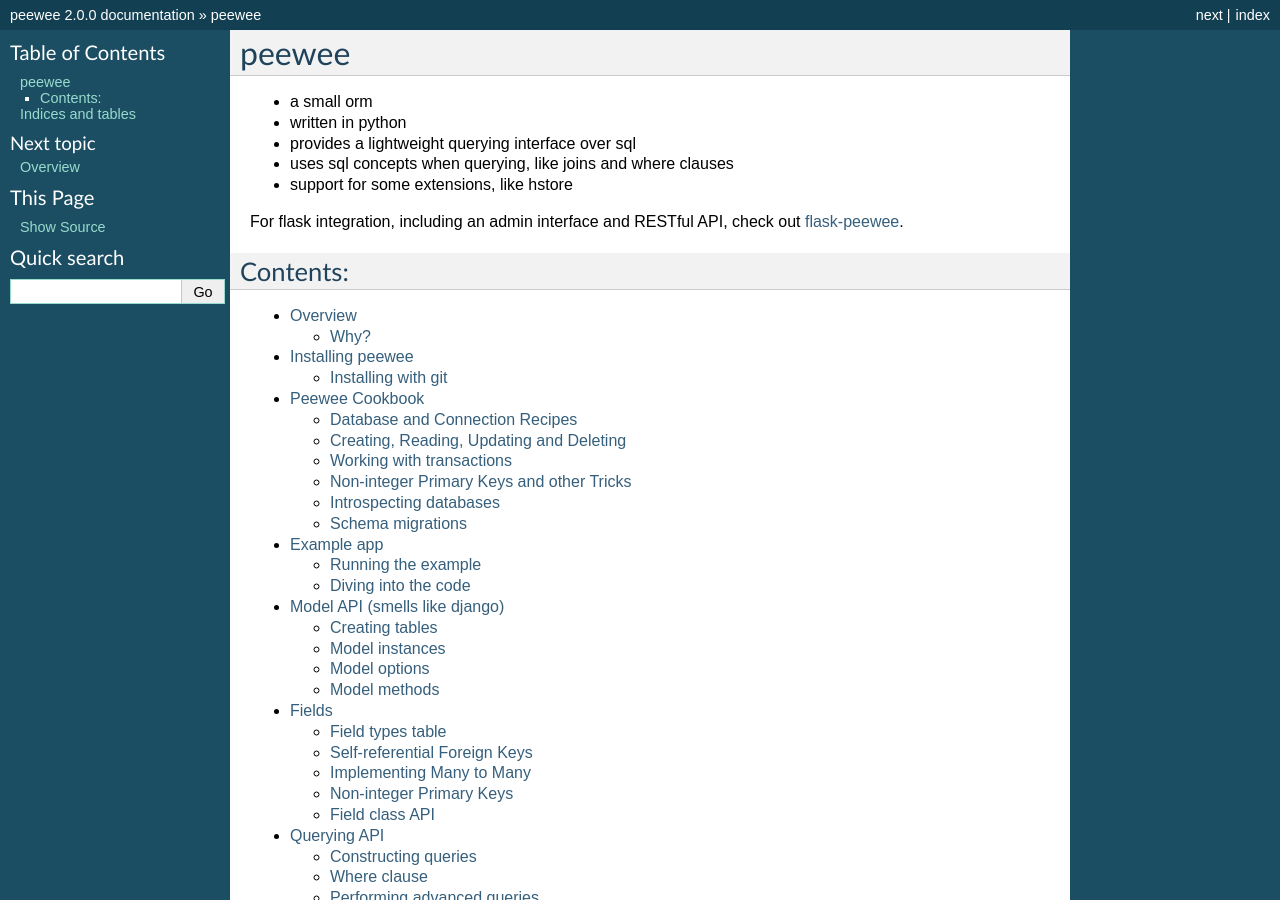
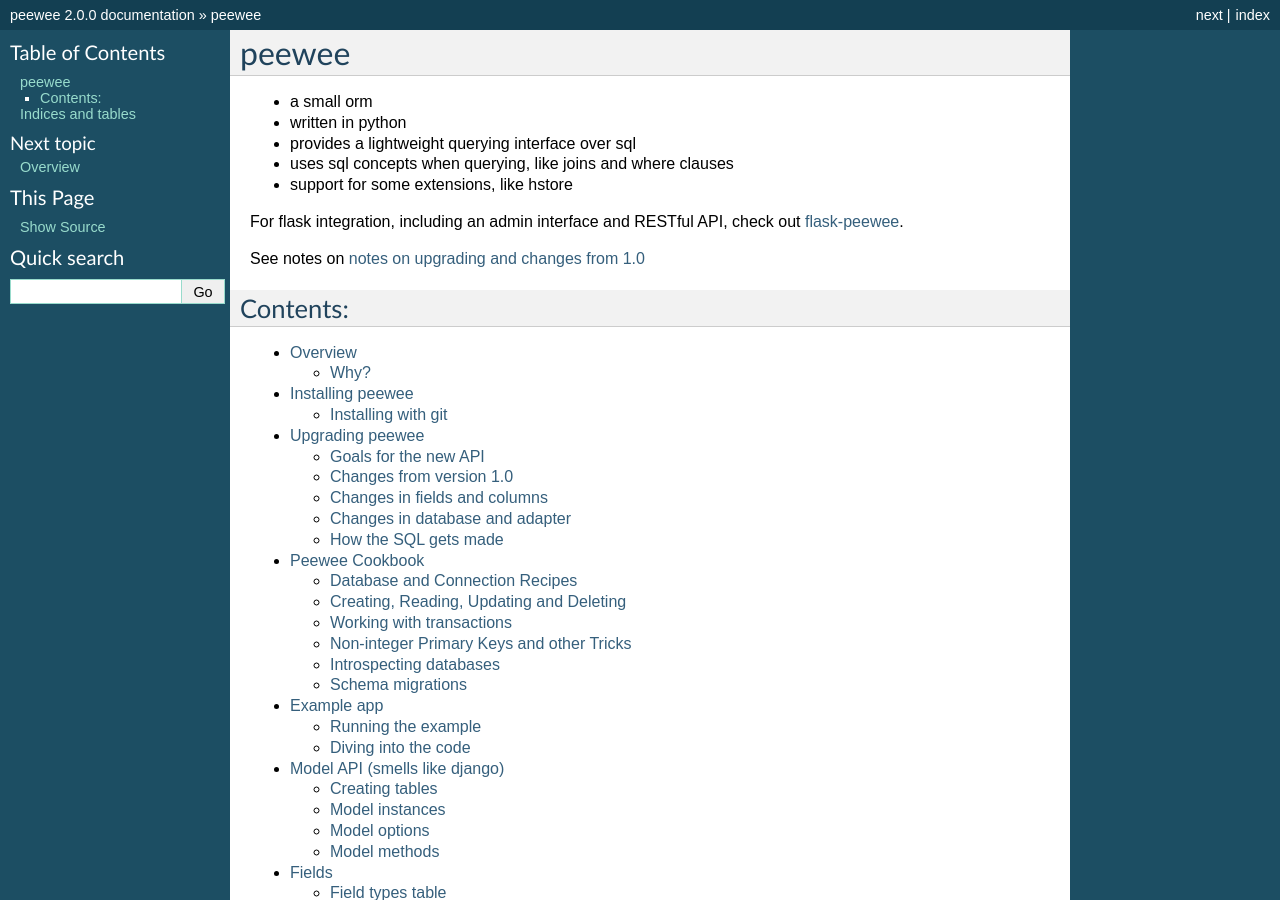
Before and after one commit to coleifer/peewee, a Sphinx documentation site: the page built from docs/index.rst, in a window 1280 px wide and 900 px high. Built offline with Sphinx 7.4.7, drawn with Linux system fonts in a browser that asks for light colours; some of the changed lines change nothing that is shown.

Commit message:
Adding a doc on upgrading

```diff
--- a/docs/index.rst
+++ b/docs/index.rst
@@ -15,6 +15,8 @@
 For flask integration, including an admin interface and RESTful API, check
 out `flask-peewee <https://github.com/coleifer/flask-peewee/>`_.
 
+See notes on :ref:`notes on upgrading and changes from 1.0 <upgrading>`
+
 Contents:
 ---------
 
@@ -24,6 +26,7 @@
 
    peewee/overview
    peewee/installation
+   peewee/upgrading
    peewee/cookbook
    peewee/example
    peewee/models
--- /dev/null
+++ b/docs/peewee/upgrading.rst
@@ -0,0 +1,224 @@
+.. _upgrading:
+
+Upgrading peewee
+================
+
+Peewee went from 2319 SLOC to 1666.
+
+Goals for the new API
+---------------------
+
+* consistent: there is one way of doing things
+* expressive: things can be done that I never thought of
+
+
+.. _changes:
+
+Changes from version 1.0
+------------------------
+
+The biggest changes between 1.0 and 2.0 are in the syntax used for
+constructing queries.  The first iteration of peewee I threw up on github
+was about 600 lines.  I was passing around strings and dictionaries and
+as time went on and I added features, those strings turned into tuples and
+objects.  This meant, though, that I needed code to handle all the possible
+ways of expressing something.  Look at the code for `parse_select <https://gist.github.com/a957dbbff0310fd88d5c>`_.
+
+I learned a valuable lesson:  keep data in datastructures until the
+*absolute* last second.
+
+With the benefit of hindsight and experience, I decided to rewrite and unify
+the API a bit.  The result is a tradeoff.  The newer syntax may be a bit more
+verbose at times, but at least it will be consistent.
+
+Since seeing is believing, I will show some side-by-side comparisons.  Let's
+pretend we're using the models from the cookbook, good ol' user and tweet:
+
+.. code-block:: python
+
+    class User(Model):
+        username = CharField()
+
+    class Tweet(Model):
+        user = ForeignKeyField(User, related_name='tweets')
+        message = TextField()
+        created_date = DateTimeField(default=datetime.datetime.now)
+        is_published = BooleanField(default=True)
+
+
+Get me a list of all tweets by a user named "charlie":
+
+.. code-block:: python
+
+    # 1.0
+    Tweet.select().join(User).where(username='charlie')
+
+    # 2.0
+    Tweet.select().join(User).where(User.username == 'charlie')
+
+Get me a list of tweets ordered by the authors username, then newest to oldest:
+
+.. code-block:: python
+
+    # 1.0
+    Tweet.select().order_by(('created_date', 'desc')).join(User).order_by('username')
+
+    # 2.0
+    Tweet.select().join(User).order_by(User.username, Tweet.created_date.desc())
+
+Get me a list of tweets created by users named "charlie" or "peewee herman", and
+which were created in the last week.
+
+.. code-block:: python
+
+    last_week = datetime.datetime.now() - datetime.timedelta(days=7)
+
+    # 1.0
+    Tweet.select().where(created_date__gt=last_week).join(User).where(
+        Q(username='charlie') | Q(username='peewee herman')
+    )
+
+    # 2.0
+    Tweet.select().join(User).where(Tweet.created_date > last_week & (
+        (User.username == 'charlie') | (User.username == 'peewee herman')
+    ))
+
+Get me a list of users and when they last tweeted (if ever):
+
+.. code-block:: python
+
+    # 1.0
+    User.select({
+        User: ['*'],
+        Tweet: [Max('created_date', 'last_date')]
+    }).join(Tweet, 'LEFT OUTER').group_by(User)
+
+    # 2.0
+    User.select(
+        User, fn.Max(Tweet.created_date).alias('last_date')
+    ).join(Tweet, JOIN_LEFT_OUTER).group_by(User)
+
+Lets do an atomic update on a counter model (you'll have to user your imagination):
+
+.. code-block:: python
+
+    # 1.0
+    Counter.update(count=F('count') + 1).where(url=request.url)
+
+    # 2.0
+    Counter.update(count=Counter.count + 1).where(Counter.url == request.url)
+
+Let's find all the users whose username starts with 'a' or 'A':
+
+.. code-block:: python
+
+    # 1.0
+    User.select().where(R('LOWER(SUBSTR(username, 1, 1)) = %s', 'a'))
+
+    # 2.0
+    User.select().where(fn.Lower(fn.Substr(User.username, 1, 1)) == 'a')
+
+
+I hope a couple things jump out at you from these examples.  What I see is
+that the 1.0 API is sometimes a bit less verbose, but it relies on strings in
+many places (which may be fields, aliases, selections, join types, functions, etc).  In the
+where clause stuff gets crazy as there are args being combined with bitwise
+operators ("Q" expressions) and also kwargs being used with django-style "double-underscore"
+lookups. The crazy thing is, there are so many different ways I could have expressed
+some of the above queries using peewee 1.0 that I had a hard time deciding which
+to even write.
+
+The 2.0 API is hopefully more consistent.  Selections, groupings, functions, joins
+and orderings all pretty much conform to the same API.  Likewise, where and having
+clauses are handled the same way (in 1.0 the where clause is simply a raw string).
+
+
+Changes in fields and columns
+-----------------------------
+
+Well, for one, columns are gone.  They were a shim that I used to hack in non-integer
+primary keys.  I always thought the field SQL generation was one of the grosser
+parts of the module and even worse was the back-and-forth that happened between the
+field and column classes.  So, columns are gone - its just fields - and they're
+hopefully a bit smaller and saner.  I also cleaned up the primary key business.
+Basically it works like this:
+
+* if you don't specify a primary key, one will be created named "id"
+* if you do specify a primary key and it is a PrimaryKeyField (or subclass),
+  it will be an automatically incrementing integer
+* if you specify a primary key and it is anything else peewee assumes you are
+  in control and will stay out of the way.
+
+The API for specifying a non-auto-incrementing primary key changed:
+
+.. code-block:: python
+
+    # 1.0
+    class OldSchool(Model):
+        uuid = PrimaryKeyField(column_class=VarCharColumn)
+
+    # 2.0
+    class NewSchool(Model):
+        uuid = CharField(primary_key=True)
+
+The kwargs for the Field constructor changed slightly, the biggest probably
+being that ``db_index`` was renamed to ``index``.
+
+
+Changes in database and adapter
+-------------------------------
+
+In peewee 1.0 there were two classes that controlled access to the database --
+the Database subclass and an Adapter.  The adapter's job was to say what features
+a database backend provided, what operations were valid, what column types were
+supported, and how to open a connection.  The database was a bit higher-level and
+its main job was to execute queries and provide metadata about the database, like
+lists of tables, last insert id, etc.
+
+I chose to consolidate these two classes, since inevitably they always went in
+pairs (e.g. SqliteDatabase/SqliteAdapter).  The database class now encapsulates
+all this functionality.
+
+
+How the SQL gets made
+---------------------
+
+The first thing I started with is the QueryCompiler and the data structures it
+uses.  It takes the data structures from peewee and spits out SQL.  It works
+recursively and knows about a few types of expressions:
+
+* the query tree
+* comparison statements like '==', 'IN', 'LIKE' which comprise the leaves of the tree
+* expressions like addition, substraction, bitwise operations
+* sql functions like ``substr`` and ``lower``
+* aggregate functions like ``count`` and ``max``
+* columns, which may be selected, joined on, grouped by, ordered by, used as parameters
+  for functions and aggregates, etc.
+* python objects to use as query parameters
+
+At the heart of it is the ``Expr`` object, which is for "expression".  It
+can be anything that can validly be translated into part of a SQL query.
+
+Expressions can be nested, giving way to interesting possibilities like
+the following example I love which selects users whose username starts with "a":
+
+.. code-block:: python
+
+    User.select().where(fn.Substr(fn.Lower(User.username, 1, 1)) == 'a')
+
+The "where" clause now contains a tree with one leaf.  The leaf represents the
+nested function expression on the left-hand-side and the scalar value 'a' on the
+right hand side.  Peewee will recursively evaluate the expressions on either side
+of the operation and generate the correct SQL.
+
+Another aspect is that :py:class:`Field` objects are also expressions, which
+makes it possible to write things like:
+
+.. code-block:: python
+
+    Employee.select().where(Employee.salary < (Employee.tenure * 1000) + 40000)
+
+.. note:: I totally went crazy with operator overloading.
+
+If you're interested in looking, the ``QueryCompiler.parse_expr`` method is where
+the bulk of the code lives.
```
